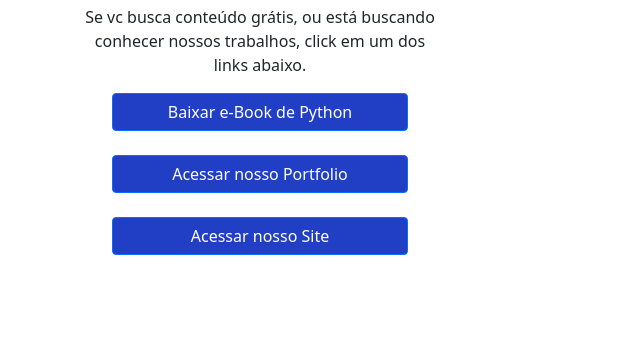
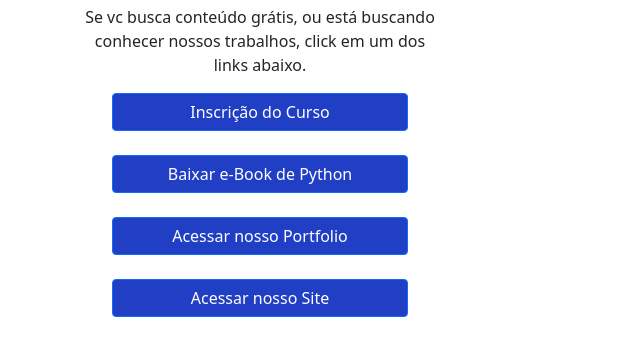
Before and after one commit to descomplicandoosdados/redirect, a plain HTML site: page index.html in a window 1280 px wide. Shown: the part 270-626 px from the top of the page, without its empty margins (0-640 px from the left). Drawn offline with Linux system fonts and the light colour scheme.

Commit message:
Acrescentei o link de inscrição do curso

```diff
--- a/index.html
+++ b/index.html
@@ -43,6 +43,7 @@
         <h3>Descomplique sua carreira agora!</h3>
         <p>Se vc busca conteúdo grátis, ou está buscando conhecer nossos trabalhos, click em um dos links abaixo.</p>
         <div class="d-grid gap-4 col-10 mx-auto" >
+          <a class="btn btn-primary" role="button" href="https://forms.gle/mhQvHNKXHA25d49U7" style="background-color:#213fc5;">Inscrição do Curso</a>
           <a class="btn btn-primary" role="button" href="https://drive.google.com/file/d/1nct-jn2Hwa0eZXcIPFh33vKjQHZaGJH5" style="background-color:#213fc5;">Baixar e-Book de Python</a>
           <a class="btn btn-primary" role="button" href="https://www.descomplicandodados.com.br/portfolio.html" style="background-color:#213fc5;">Acessar nosso Portfolio</a>
           <a class="btn btn-primary" role="button" href="https://www.descomplicandodados.com.br" style="background-color:#213fc5;">Acessar nosso Site</a>
```
